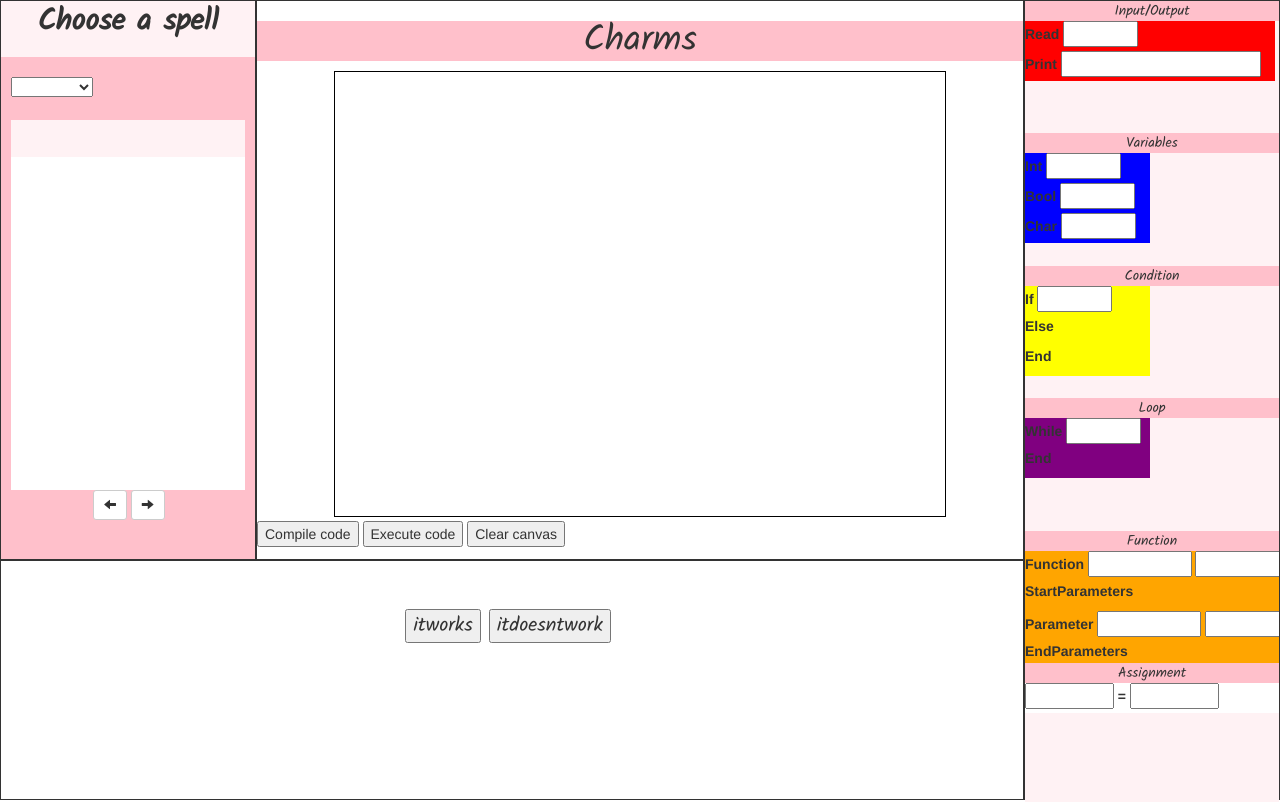
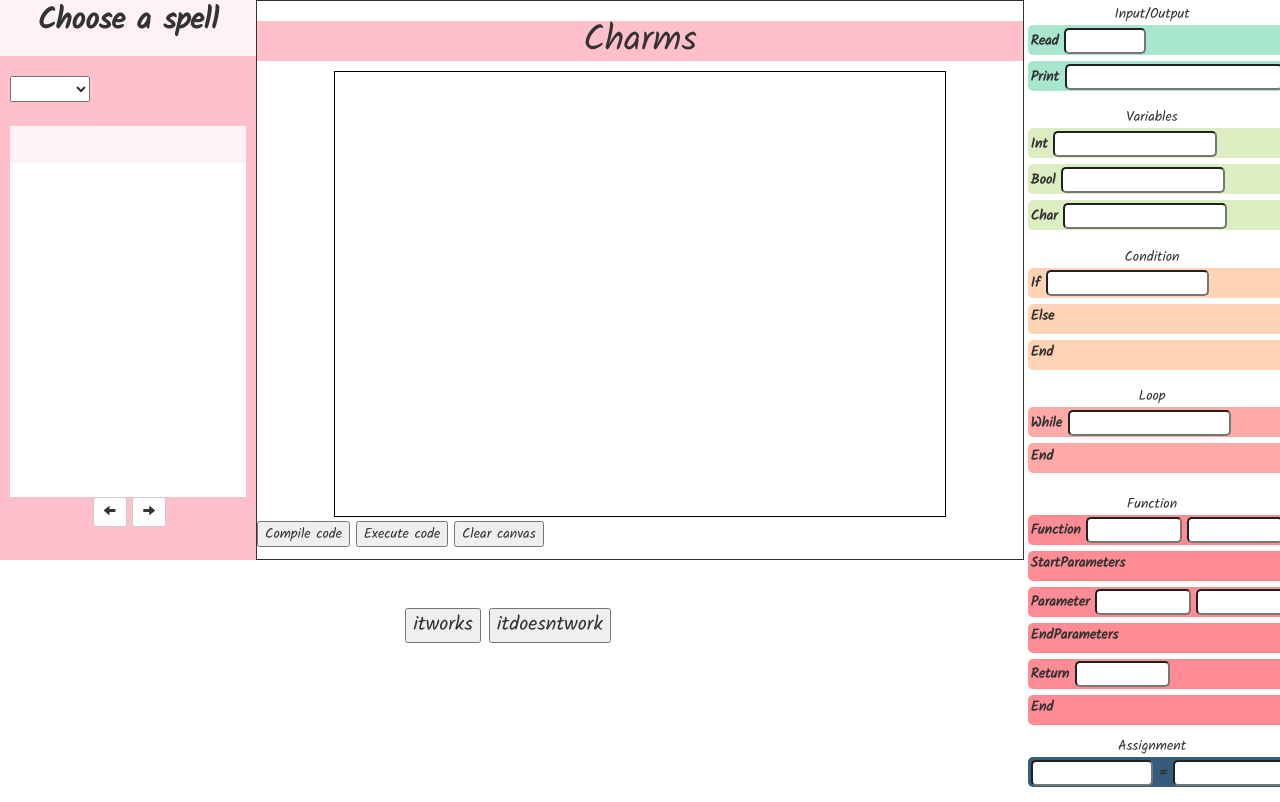
Before and after one commit to renysaldivar/Charms, a Django app: page / in a window 1280 px wide. Run offline with Django 3.2, Linux system fonts and the light colour scheme; some libraries are stand-ins or nearby versions.

Commit message:
Adds style to blocks

```diff
--- a/CharmsProject/CharmsApp/static/index.css
+++ b/CharmsProject/CharmsApp/static/index.css
@@ -1,90 +1,139 @@
 #blocks {
-  border-style: solid;
-  border-width: 1px;
   float: right;
+  padding-top: 4px;
   height: 100%;
   width: 20%;
 }
 
-.block-section {
-  height: 16.6%;
+.block-section-input-output {
+  height: 13%;
+}
+
+.block-section-variables {
+  height: 17.5%;
+}
+
+.block-section-condition {
+  height: 17.5%;
+}
+
+.block-section-loop {
+  height: 13.5%;
+}
+
+.block-section-function {
+  height: 30.5%;
+}
+
+.block-section-assignment {
+  height: 7%;
 }
 
 .block-section-title {
-  background-color: #ffc0cb;
-  font-family: 'Kalam', cursive;
+  background-color: white;
   text-align: center;
-  height: 15%;
+  height: 15px;
 }
 
 .block-section-content {
-  background-color: #fff2f4;
+  background-color: white;
   height: 90%;
   overflow: auto;
 }
 
 .block-input-output {
-  background-color: red;
+  background-color: #A8E6CE;
+  border-radius: 5px;
+  margin: 6px 4px;
+  padding-top: 2.5px;
+  padding-left: 2.5px;
   height: 30px;
-  width: 250px;
+  width: 275px;
 }
 
 .block-read-input {
+  border-radius: 5px;
   width: 30%;
 }
 
 .block-print-input {
+  border-radius: 5px;
   width: 80%;
 }
 
 .block-variable {
-  background-color: blue;
+  background-color: #DCEDC2;
+  border-radius: 5px;
+  margin: 6px 4px;
+  padding-top: 2.5px;
+  padding-left: 2.5px;
   height: 30px;
-  width: 125px;
+  width: 275px;
 }
 
 .block-variable-input {
+  border-radius: 5px;
   width: 60%;
 }
 
 .block-condition {
-  background-color: yellow;
+  background-color: #FFD3B5;
+  border-radius: 5px;
+  margin: 6px 4px;
+  padding-top: 2.5px;
+  padding-left: 2.5px;
   height: 30px;
-  width: 125px;
+  width: 275px;
 }
 
 .block-condition-input {
+  border-radius: 5px;
   width: 60%;
 }
 
 .block-loop {
-  background-color: purple;
+  background-color: #FFAAA6;
+  border-radius: 5px;
+  margin: 6px 4px;
+  padding-top: 2.5px;
+  padding-left: 2.5px;
   height: 30px;
-  width: 125px;
+  width: 275px;
 }
 
 .block-loop-input {
+  border-radius: 5px;
   width: 60%;
 }
 
 .block-function {
-  background-color: orange;
+  background-color: #FF8C94;
+  border-radius: 5px;
+  margin: 6px 4px;
+  padding-top: 2.5px;
+  padding-left: 2.5px;
   height: 30px;
-  width: 296px;
+  width: 275px;
 }
 
 .block-function-input {
+  border-radius: 5px;
   width: 35%;
 }
 
 .block-assignment {
-  background-color: white;
+  background-color: #355C7D;
+  border-radius: 5px;
+  margin: 6px 4px;
+  padding-top: 2.5px;
+  padding-left: 2.5px;
   height: 30px;
-  width: 296px;
+  width: 275px;
 }
 
 .block-assignment-input {
-  width: 30%;
+  border-radius: 5px;
+  width: 45%;
 }
 
 #canvas {
@@ -96,12 +145,11 @@
 }
 
 #charms {
+  font-family: 'Kalam', cursive;
   height: 100vh;
 }
 
 #instructions {
-  border-style: solid;
-  border-width: 1px;
   float: left;
   height: 70%;
   width: 20%;
@@ -114,7 +162,6 @@
 }
 
 .instructions-title {
-  font-family: 'Kalam', cursive;
   font-size: 30px;
   text-align:center;
 }
@@ -135,7 +182,6 @@
 
 .spell-name {
   background-color: #fff2f4;
-  font-family: 'Kalam', cursive;
   font-size: 25px;
   height: 10%;
   text-align:center;
@@ -149,14 +195,12 @@
 }
 
 #spell-description {
-  font-family: 'Kalam', cursive;
   font-size: 20px;
   padding: 10% 5%;
   display: none;
 }
 
 #spell-todo {
-  font-family: 'Kalam', cursive;
   font-size: 15px;
   padding: 10% 5%;
   display: none;
@@ -172,8 +216,6 @@
 }
 
 #output {
-  border-style: solid;
-  border-width: 1px;
   height: 30%;
   width: 80%;
 }
@@ -189,13 +231,11 @@
 }
 
 .output-title {
-  font-family: 'Kalam', cursive;
   font-size: 25px;
   text-align:center;
 }
 
 .output-body {
-  font-family: 'Kalam', cursive;
   font-size: 20px;
   text-align:center;
 }
--- a/CharmsProject/CharmsApp/templates/blocks.html
+++ b/CharmsProject/CharmsApp/templates/blocks.html
@@ -1,4 +1,4 @@
-<div class='block-section'>
+<div class='block-section-input-output'>
   <div class='block-section-title'>
     <p>Input/Output</p>
   </div>
@@ -13,7 +13,7 @@
     </div>
   </div>
 </div>
-<div class='block-section'>
+<div class='block-section-variables'>
   <div class='block-section-title'>
     <p>Variables</p>
   </div>
@@ -32,7 +32,7 @@
     </div>
   </div>
 </div>
-<div class='block-section'>
+<div class='block-section-condition'>
   <div class='block-section-title'>
     <p>Condition</p>
   </div>
@@ -49,7 +49,7 @@
     </div>
   </div>
 </div>
-<div class='block-section'>
+<div class='block-section-loop'>
   <div class='block-section-title'>
     <p>Loop</p>
   </div>
@@ -63,7 +63,7 @@
     </div>
   </div>
 </div>
-<div class='block-section'>
+<div class='block-section-function'>
   <div class='block-section-title'>
     <p>Function</p>
   </div>
@@ -91,13 +91,9 @@
     <div class='block-function' id='block-end-function' draggable='true' ondragstart='drag(event)'>
       <label>End</label>
     </div>
-    <div class='block-function' id='block-call' draggable='true' ondragstart='drag(event)'>
-      <label>Call</label>
-      <input type="text" class='block-function-input' name="block-function-input">
-    </div>
   </div>
 </div>
-<div class='block-section'>
+<div class='block-section-assignment'>
   <div class='block-section-title'>
     <p>Assignment</p>
   </div>
```
